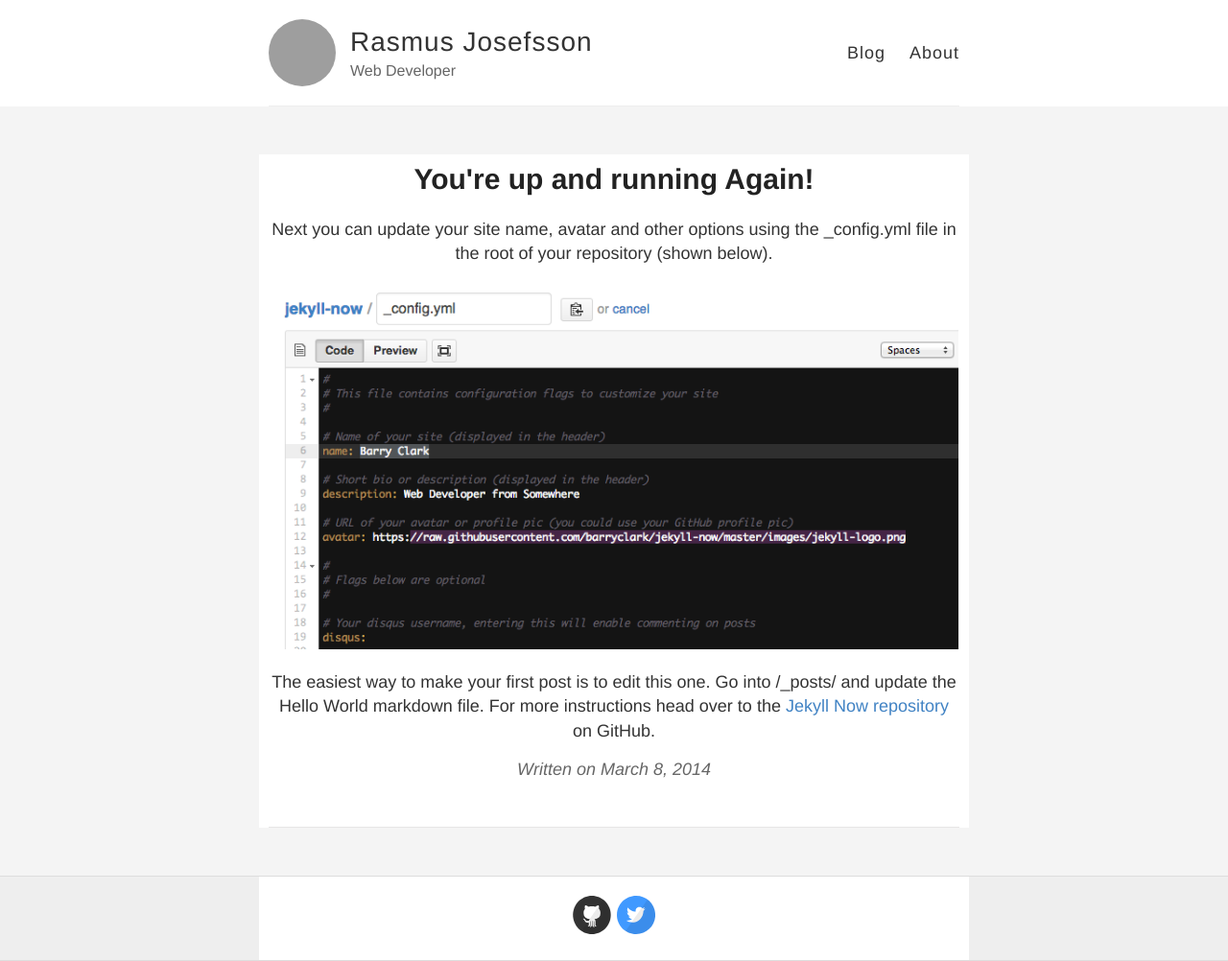
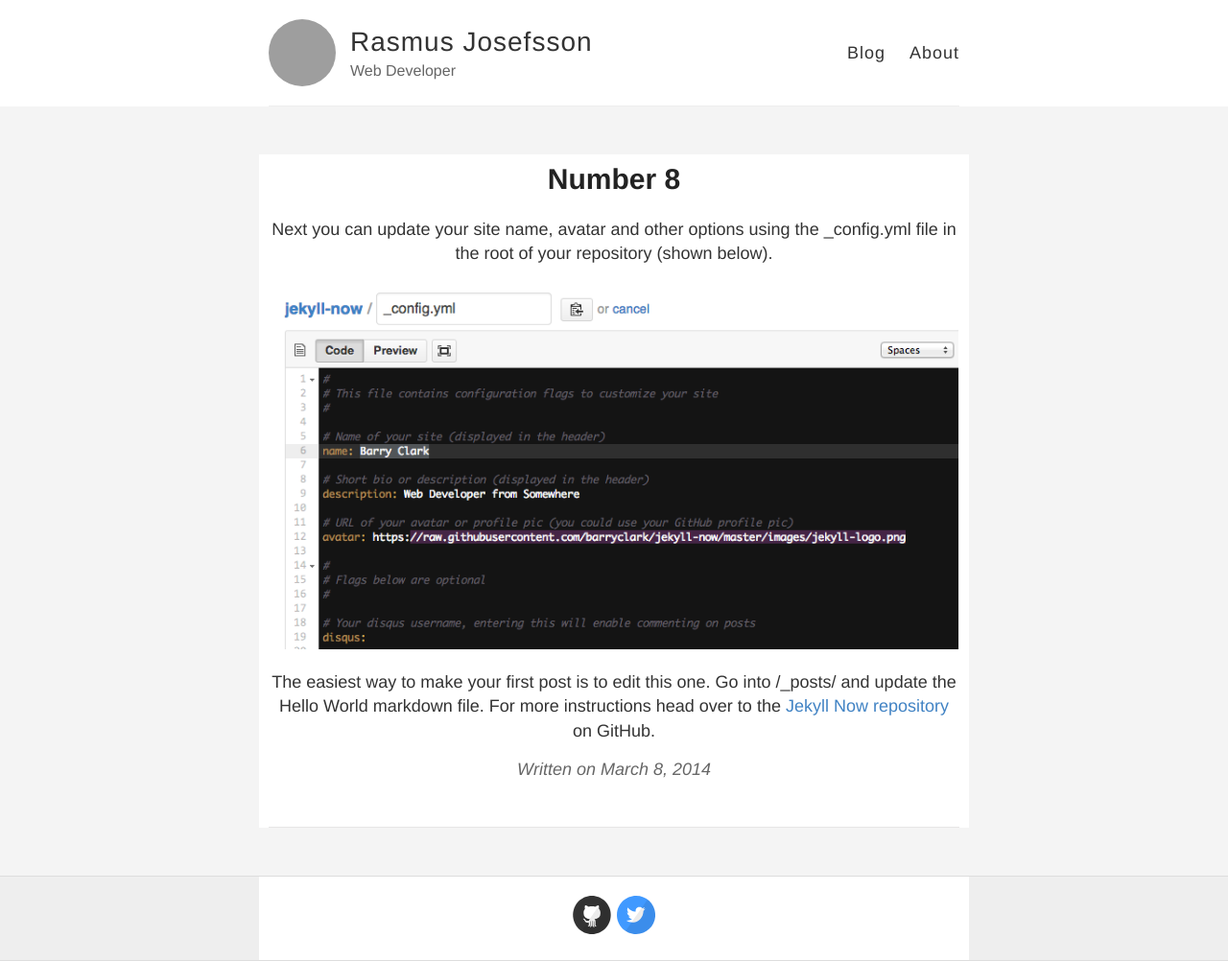
Before and after one commit to rajjejosefsson/rajjejosefsson.github.io, a Jekyll site: the page built from _posts/2014-3-8-Helloyyou.md, in a window 1280 px wide. Shown: the whole page at 96% size. Built offline with Jekyll 4.4.1, drawn with Linux system fonts in a browser that asks for light colours; grey boxes are pictures that could not be loaded.

Commit message:
Update 2014-3-8-Helloyyou.md

```diff
--- a/_posts/2014-3-8-Helloyyou.md
+++ b/_posts/2014-3-8-Helloyyou.md
@@ -1,6 +1,6 @@
 ---
 layout: post
-title: You're up and running Again!
+title: Number 8
 ---
 
 Next you can update your site name, avatar and other options using the _config.yml file in the root of your repository (shown below).
```
